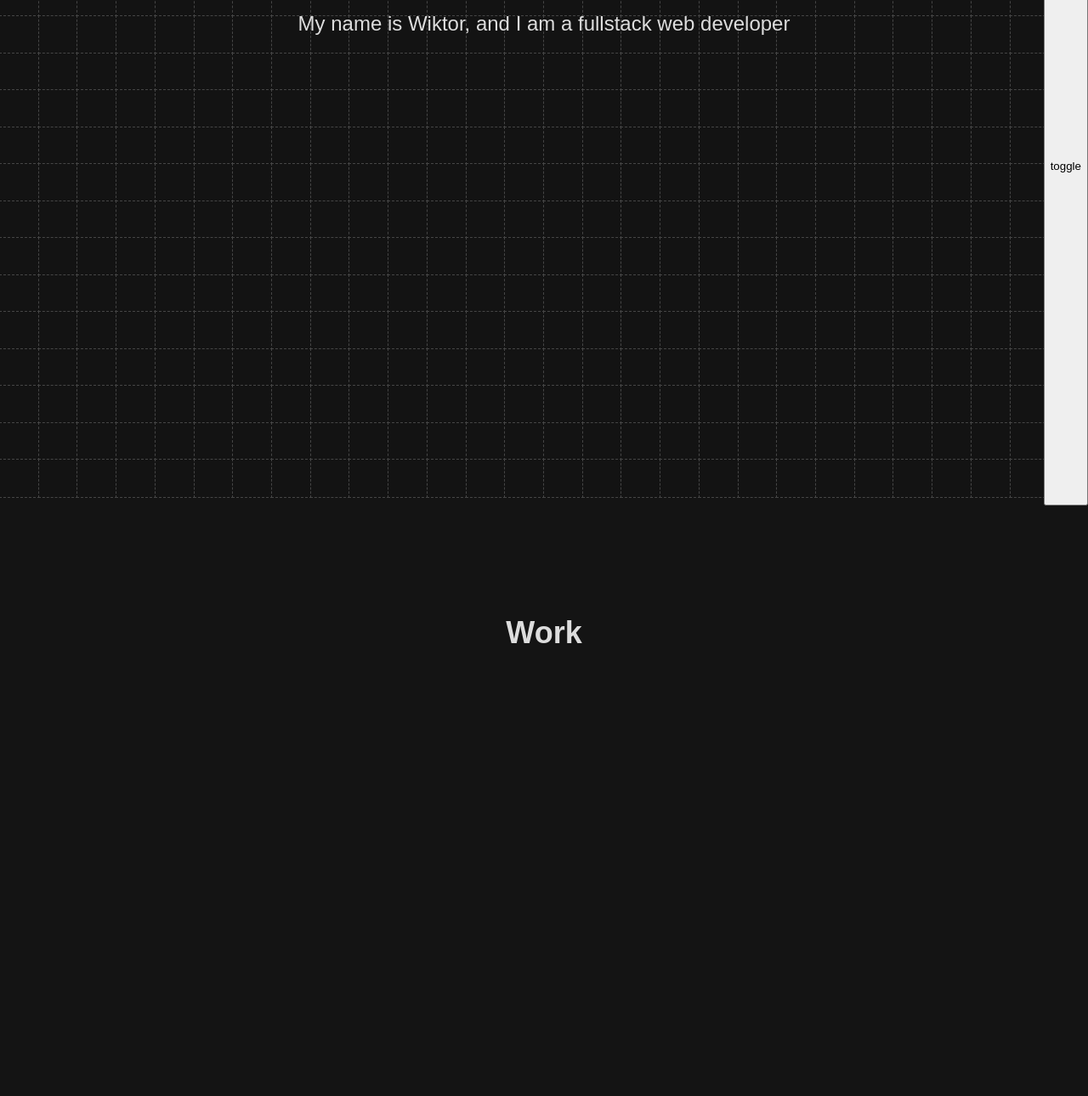
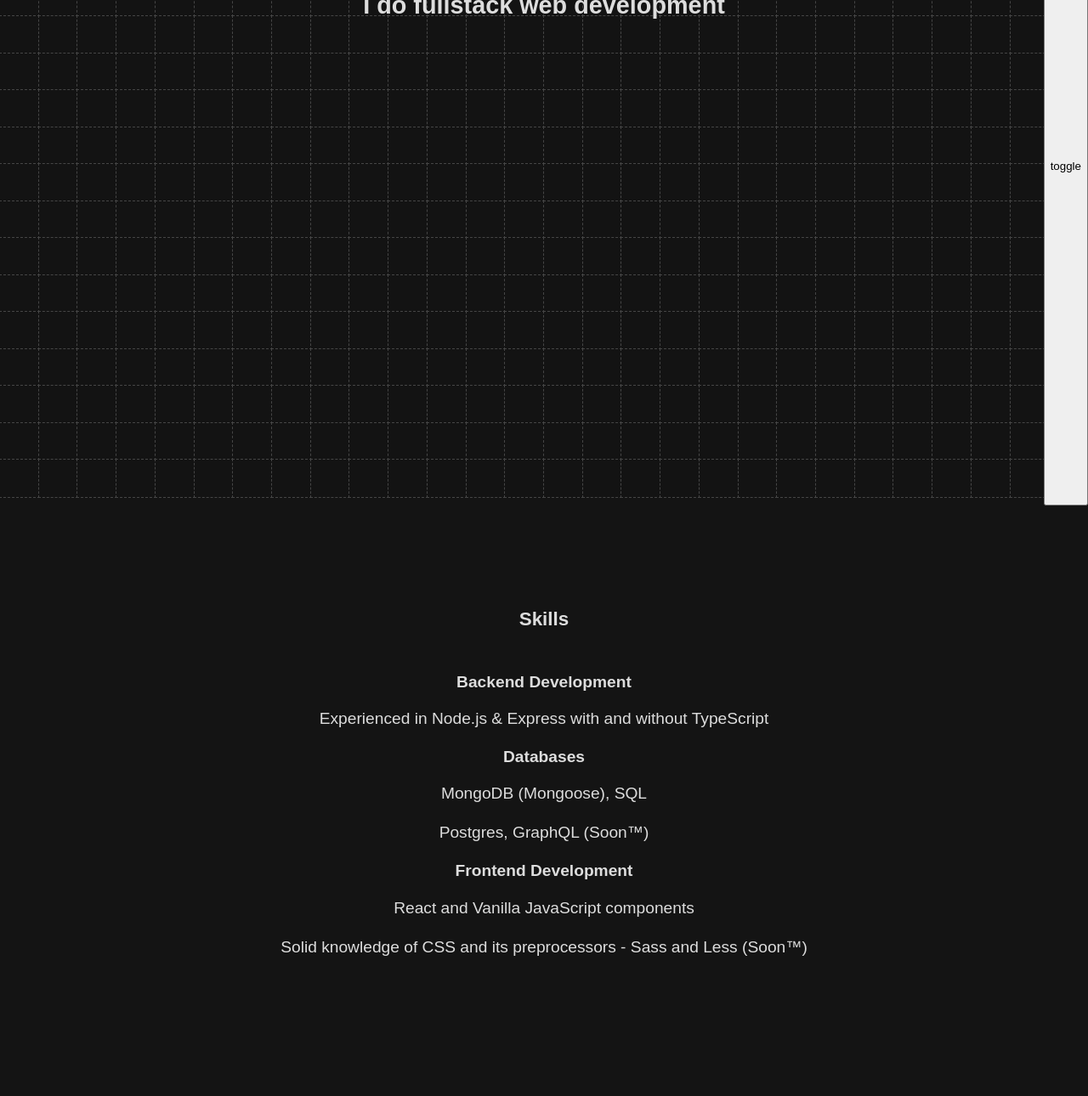
Before and after one commit to wiktor-falek/game-of-life, a website built with Parcel: page index.html in a window 1280 px wide. Shown: the part 215-1505 px from the top of the page at 85% size. Built offline with nearby package versions, Linux system fonts and the light colour scheme.

Commit message:
add stuff

```diff
--- a/index.html
+++ b/index.html
@@ -12,6 +12,7 @@
     <link rel="stylesheet" href="./src/css/navbar.css">
     <link rel="stylesheet" href="./src/css/header.css">
     <link rel="stylesheet" href="./src/css/cool.css">
+    <link rel="stylesheet" href="./src/css/cards.css">
     <link rel="stylesheet" href="./src/css/hide-toggle.css">
     <link rel="stylesheet" href="./src/css/control-panel.css">
 
@@ -44,8 +45,8 @@
                 <nav class="navbar">
                     <ul>
                         <li><a href="#about" onclick="smoothScroll(event)">About</a></li>
+                        <li><a href="#skills" onclick="smoothScroll(event)">Skills</a></li>
                         <li><a href="#work" onclick="smoothScroll(event)">Work</a></li>
-                        <li><a href="#blog" onclick="smoothScroll(event)">Blog</a></li>
                         <li><a href="#contact" onclick="smoothScroll(event)">Contact</a></li>
                     </ul>
                 </nav>
@@ -59,24 +60,48 @@
 
         <header id="control-panel">
             <div class="header-wrapper">
-                <button>1</button>
-                <button>2</button>
-                <button>3</button>
+                <button>Pause</button>
+                <button>Next</button>
+                <button>Reset</button>
             </div>
         </div>
 
         <div class="content hide-toggle__visible">
             <div class="section" id="about">
-                <h1>Hi, Welcome to my website</h1>
-                <p>My name is Wiktor, and I am a fullstack web developer</p>
+                <h1>Hi, my name is Wiktor</h1>
+                <h2>I do fullstack web development</h2>
+
+            </div>
+
+            <div class="section" id="skills">
+                <h3>Skills</h3>
+
+                <div class="cards">
+
+                    <br>
+
+                    <div class="card">
+                        <h4>Backend Development</h4>
+                        <p>Experienced in Node.js & Express with and without TypeScript</p>
+                    </div>
+                    <div class="card">
+                        <h4>Databases</h4>
+                        <p>MongoDB (Mongoose), SQL</p>
+                        <p>Postgres, GraphQL (Soon™)</p>
+
+                    </div>
+                    <div class="card">
+                        <h4>Frontend Development</h4>
+                        <p>React and Vanilla JavaScript components</p>
+                        <p>Solid knowledge of CSS and its preprocessors - Sass and Less (Soon™)</p>
+                    </div>
+
+                </div>
+
             </div>
 
             <div class="section" id="work">
                 <h2>Work</h2>
-            </div>
-
-            <div class="section" id="blog">
-                <h2>Blog</h2>
             </div>
 
             <div class="section" id="contact">
--- a/src/css/base.css
+++ b/src/css/base.css
@@ -11,6 +11,7 @@ body {
     background-color: var(--background-color);
     color: #ddd;
 
+    font-size: 1.2rem;
     font-family: sans-serif;
     line-height: 1.4;
 }
@@ -33,11 +34,17 @@ a:hover {
     padding-top: 15vh;
     height: 85vh;
 
-    font-size: 1.5rem;
-
     width: 60%;
     margin: auto;
     text-align: center;
+}
+
+.cards {
+
+}
+
+.card {
+
 }
 
 #hide-toggle {
```
Also changed, not shown: README.md.
